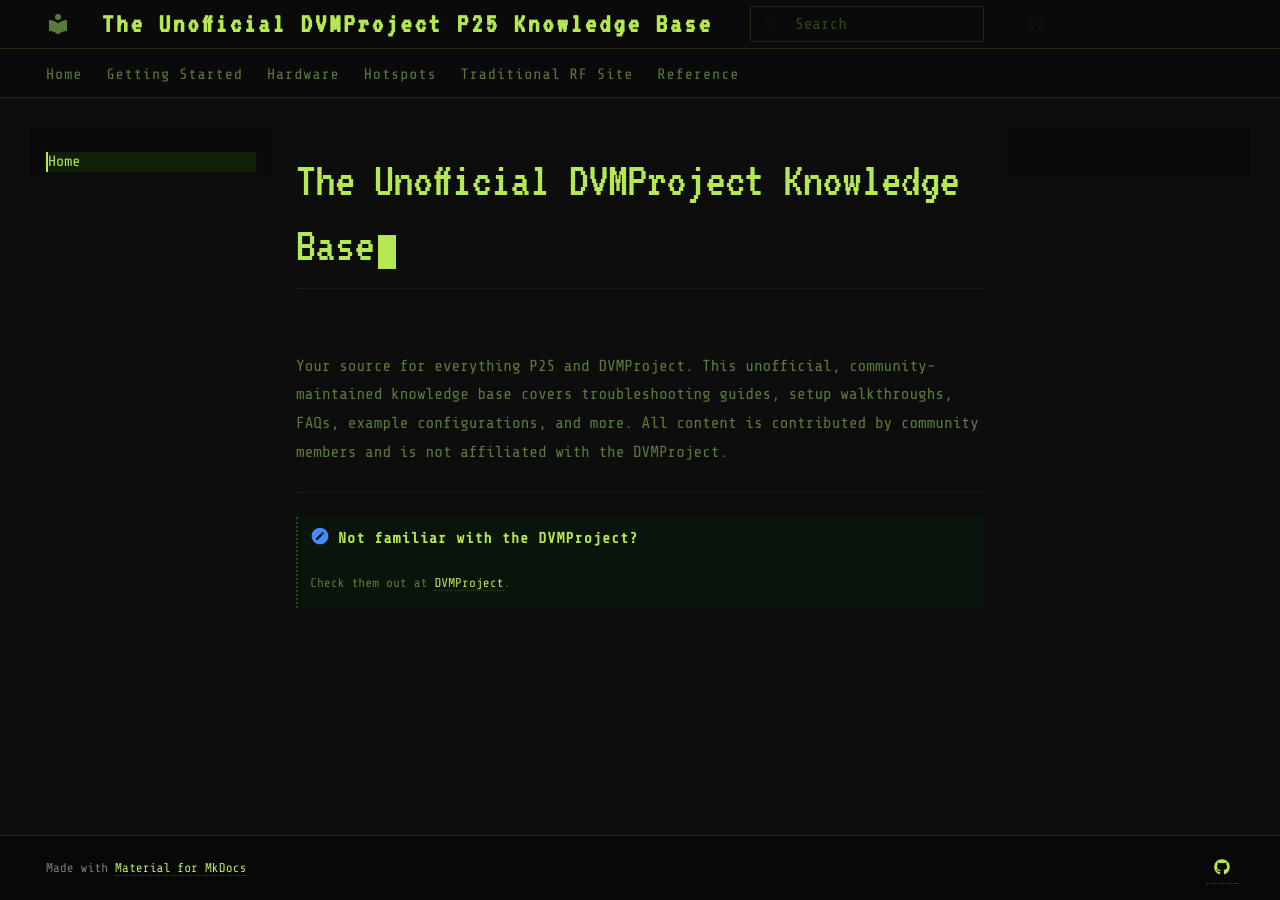
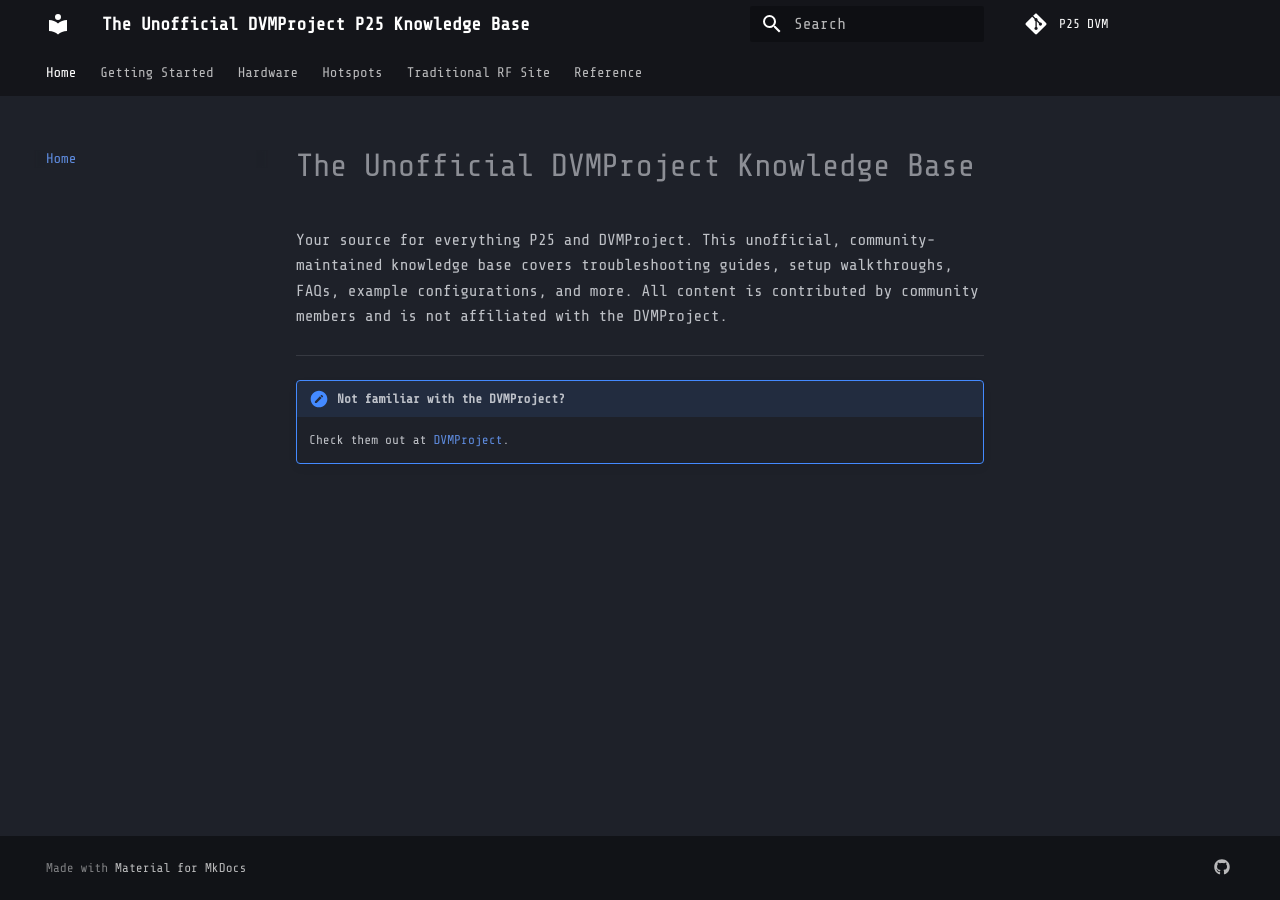
Before and after one commit to p25-dvm/p25-dvm.github.io, an MkDocs documentation site: the page built from docs/index.md, in a window 1280 px wide. Built offline with MkDocs 1.6.1 and Material for MkDocs 9.7.7, drawn with Linux system fonts in a browser that asks for light colours.

Commit message:
Update mkdocs.yml

```diff
--- a/mkdocs.yml
+++ b/mkdocs.yml
@@ -23,10 +23,10 @@
     - content.code.annotate
 
 extra_css:
-  - stylesheets/hacker.css
+  - stylesheets/dark-dimmed.css
 
-extra_javascript:
-  - javascripts/hacker.js
+#extra_javascript:
+#  - javascripts/hacker.js
 
 nav:
   - Home: index.md
```
